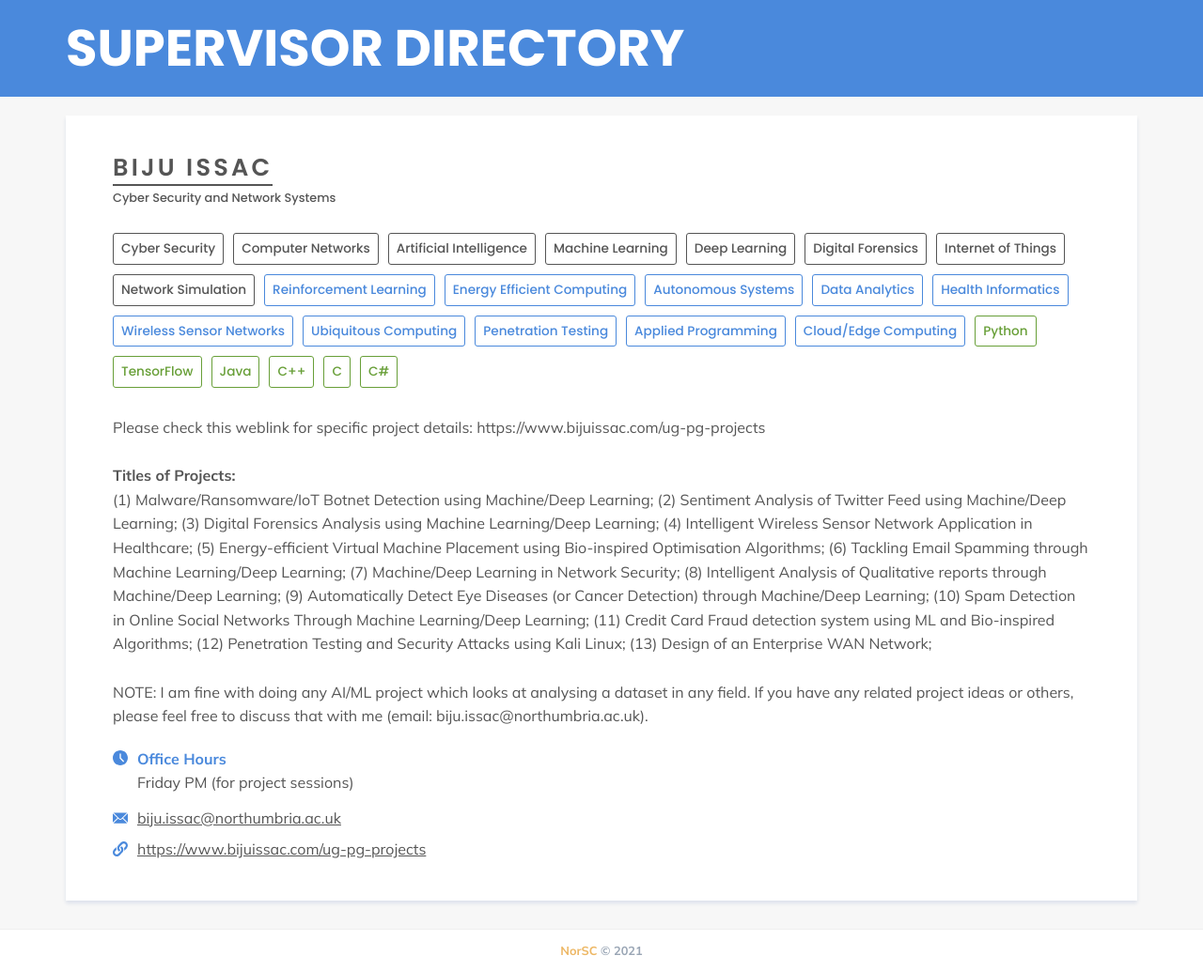
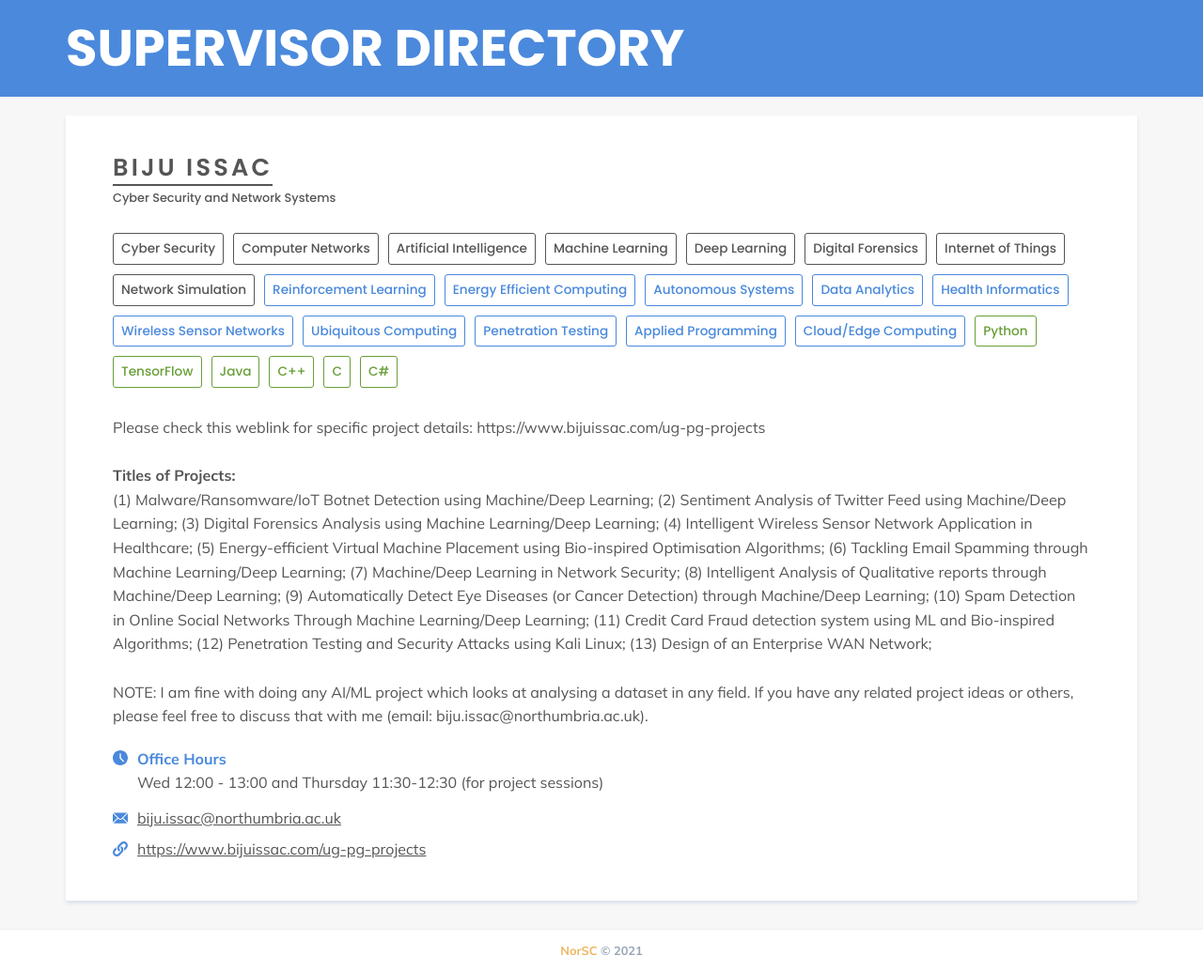
Before and after one commit to NorSC/supervisor-search, a Jekyll site: the page built from _supervisors/biju-issac.md, in a window 1280 px wide. Shown: the whole page at 94% size. Built offline with Jekyll 4.4.1, drawn with Linux system fonts in a browser that asks for light colours; a script that is not in the unit is left out.

Commit message:
Update Supervisors “biju-issac”

```diff
--- a/_supervisors/biju-issac.md
+++ b/_supervisors/biju-issac.md
@@ -6,7 +6,7 @@ available_msc: true
 available_phd: true
 email: biju.issac@northumbria.ac.uk
 website: https://www.bijuissac.com/ug-pg-projects
-office_hours: Friday PM (for project sessions)
+office_hours: Wed 12:00 - 13:00 and Thursday 11:30-12:30 (for project sessions)
 research_group: Cyber Security and Network Systems
 research_themes:
   - Cyber Security
```
